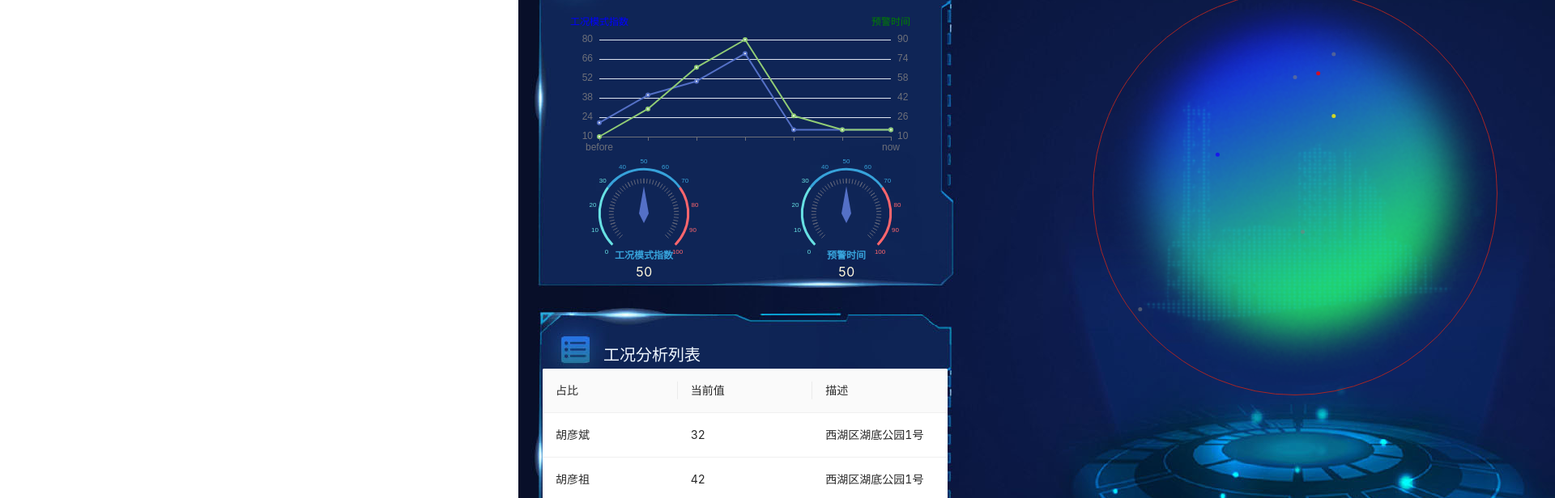
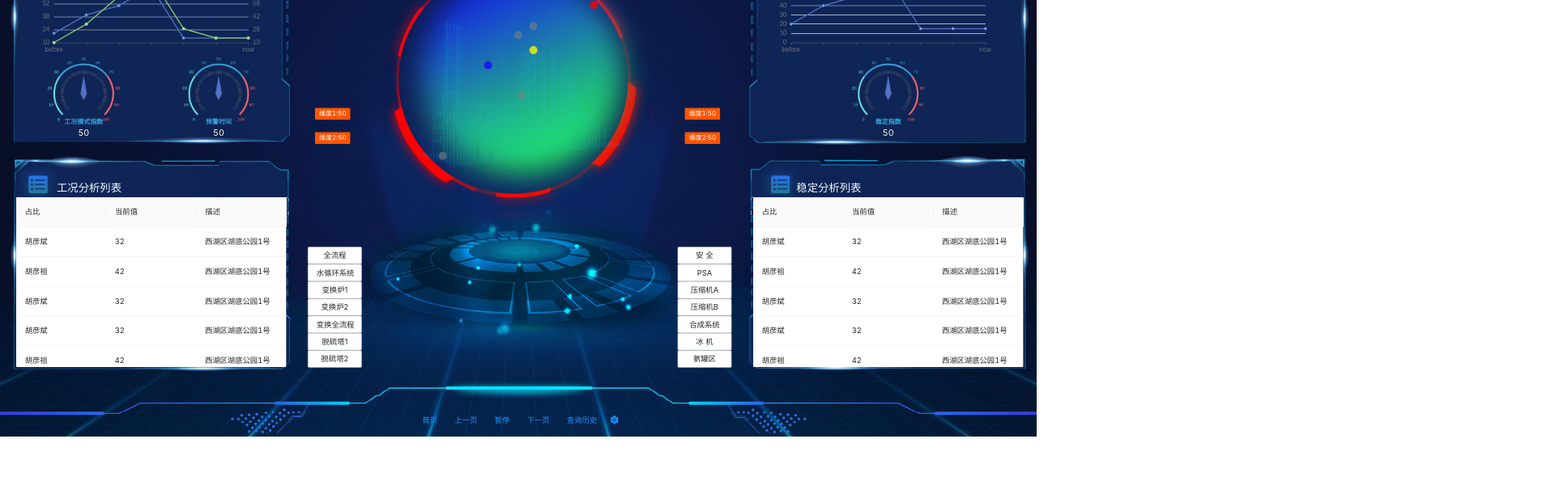
Before and after one commit to gengjie88/react, a React (Create React App) app: page / in a window 1280 px wide. Shown: the part 180-796 px from the top of the page at 81% size, 1920 px wide, since content can reach past the window. Built offline with nearby package versions, Linux system fonts and the light colour scheme.

Commit message:
v20220105

```diff
--- a/src/App.css
+++ b/src/App.css
@@ -2,20 +2,6 @@
 .screen-wrapper {
     height: 100vh;
     width: 100vw;
-    /* background-image: url(./assets/img/Index_Bg.jpg); */
-    /* background-color: aqua; */
-    /* width: 100vh;
-    height: 100vw; */
-    /* min-width: 1000px;
-    position: absolute;
-    top: 0;
-    left: 0;  */
-    /* z-index: -10;
-    background-image: url(./assets/img/Index_Bg.jpg);
-    background-repeat: no-repeat;
-    background-size: 100% 100%;
-    -webkit-background-size: cover;
-    -o-background-size: cover; */
 }
 
 .screen {
@@ -28,6 +14,7 @@
     background-repeat: no-repeat;
     background-size: 100% 100%;
     left: 50%;
+    overflow: hidden;
 }
 
 .RowTitle {
@@ -85,7 +72,7 @@
 
 .right {
     flex: 0 1 500px;
-    margin-right: 30px;
+    margin-right: 25px;
     height: 100%;
     /* background-color: green; */
 }
@@ -123,3 +110,40 @@
 .main_content {
     height: 100%;
 }
+
+.table_container {
+    width: 500px;
+}
+
+.main_data {
+    height: 30%;
+    text-align: center;
+    margin-top: 300px;
+}
+
+.button_group {
+    height: 70%;
+    text-align: center;
+}
+
+.btn_1 {
+    width: 100px;
+}
+
+.buttom {
+    text-align: center;
+}
+
+.scatter_container {
+    background-image: url(./assets/img/ring_red.png);
+    width: 500px;
+    height: 500px;
+}
+
+.scatter_container2 {
+    width: 500px;
+    height: 500px;
+    background-image: url(./assets/img//BHL1.png);
+    background-repeat: no-repeat;
+    background-size: 100% 100%;
+}
--- a/src/App.tsx
+++ b/src/App.tsx
@@ -1,4 +1,4 @@
-import { Button, Col, Layout, Row, Table } from 'antd';
+import { Button, Col, Layout, List, Row, Table, Tag } from 'antd';
 import { Content, Footer, Header } from 'antd/lib/layout/layout';
 import React, { PureComponent, useState } from 'react';
 // import logo from './logo.svg';
@@ -8,6 +8,9 @@ import LineChart from "./components/LineChart";
 import LineChart1 from "./components/LineChart1";
 import ScatterChart from "./components/ScatterChart";
 import GaugeChart from "./components/GaugeChart";
+import {
+  SettingFilled
+} from '@ant-design/icons';
 import axios from './tools/request';
 
 
@@ -88,9 +91,10 @@ interface AppState {
   title: string
   lineChartData: any
   formatter: any
-  dataSource:any
-  columns:any
-  scatterChartData:any
+  dataSource: any
+  columns: any
+  scatterChartData: any
+  data1:any
 }
 
 
@@ -99,6 +103,20 @@ export default class App extends React.Component<{}, AppState> {
   constructor(props: any) {
     super(props);
     this.state = {
+      data1 : [
+        {
+          title: 'Ant Design Title 1',
+        },
+        {
+          title: 'Ant Design Title 2',
+        },
+        {
+          title: 'Ant Design Title 3',
+        },
+        {
+          title: 'Ant Design Title 4',
+        },
+      ],
       data: 50,
       timerId: 0,
       name: '淮河化工 模式化监控',
@@ -113,9 +131,9 @@ export default class App extends React.Component<{}, AppState> {
         x1: [20, 40, 50, 70, 15, 15, 15],
         x2: [10, 30, 60, 80, 25, 15, 15],
       },
-      scatterChartData:{
-    data:[[10,20],[50,80],[52,40],[60,86],[30,60],[60,70],[56,81]],
-    size:5,
+      scatterChartData: {
+        data: [[0, 0], [50, 80], [52, 40], [60, 86], [30, 60], [60, 70], [100, 100]],
+        size: 15,
         color: [
           "rgba(128, 128, 128, 0.7)",
           "rgba(255, 0, 0, 1)",
@@ -124,7 +142,7 @@ export default class App extends React.Component<{}, AppState> {
         ] //散点图展示点的默认颜色
       },
 
-      dataSource:[
+      dataSource: [
         {
           key: '1',
           name: '胡彦斌',
@@ -160,7 +178,7 @@ export default class App extends React.Component<{}, AppState> {
           name: '胡彦斌',
           age: 32,
           address: '西湖区湖底公园1号',
-        },{
+        }, {
           key: '1',
           name: '胡彦斌',
           age: 32,
@@ -177,7 +195,7 @@ export default class App extends React.Component<{}, AppState> {
           name: '胡彦斌',
           age: 32,
           address: '西湖区湖底公园1号',
-        },{
+        }, {
           key: '1',
           name: '胡彦斌',
           age: 32,
@@ -197,7 +215,7 @@ export default class App extends React.Component<{}, AppState> {
         },
 
       ],
-      columns:[
+      columns: [
         {
           title: '占比',
           dataIndex: 'name',
@@ -218,24 +236,7 @@ export default class App extends React.Component<{}, AppState> {
     this.testclick = this.testclick.bind(this)
   }
   eChartsRef: any = React.createRef();
-  //state = {
-  //data:40
-  // lineChartData: {
-  //   //折线图模拟数据
-  //  x1:[20,40,50,70,15,15,15],
-  //  x2:[10,30,60,80,25,15,15],
-  // },
-  // scatterChartData:{
-  //   data:[[10,20],[50,80],[52,40],[60,86],[30,60],[60,70],[56,81]],
-  //   size:5,
-  //   color: [
-  //     "rgba(128, 128, 128, 0.7)",
-  //     "rgba(255, 0, 0, 1)",
-  //     "rgba(255, 242, 0, 1)",
-  //     "rgba(25, 5, 247, 1)"
-  //   ] //散点图展示点的默认颜色
-  // }
-  // };
+
 
 
   componentDidMount() {
@@ -250,10 +251,6 @@ export default class App extends React.Component<{}, AppState> {
     clearInterval(this.state.timerId);
   }
   testclick() {
-    // axios.post("/api/DbComm/GetData",["data\\tag5"]).then(res=>{
-    //   console.log(res)
-    //   this.setState({data:res.data[0]})
-    // })
   }
 
   render() {
@@ -284,17 +281,56 @@ export default class App extends React.Component<{}, AppState> {
               <div className='main'>
                 <Row className='main_content'>
                   <Col span={5} >
+                    <div className='main_data'>
+                      <div><Tag color="#f50">维度1:{this.state.data}</Tag></div><br />
+                      <div><Tag color="#f50">维度2:{this.state.data}</Tag></div>
+
+
+
+                    </div>
+                    <div className='button_group'>
+                    <div ><Button className='btn_1'  >全流程</Button></div>
+                    <div ><Button className='btn_1'>水循环系统</Button></div>
+                    <div ><Button className='btn_1'>变换炉1</Button></div>
+                    <div ><Button className='btn_1'>变换炉2</Button></div>
+                    <div ><Button className='btn_1'>变换全流程</Button></div>
+                    <div ><Button className='btn_1'>脱硫塔1</Button></div>
+                    <div ><Button className='btn_1'>脱硫塔2</Button></div>
+                    </div>
+
+
 
                   </Col>
                   <Col span={14} >
+                    <div className='scatter_container'>
+                      <div className='scatter_container2'>
                       <ScatterChart
                       size={this.state.scatterChartData.size}
                       data={this.state.scatterChartData.data}
                       color={this.state.scatterChartData.color}
                     />
+                      </div>
+
+                    </div>
+
                   </Col>
                   <Col span={5} >
+                  <div className='main_data'>
+                      <div><Tag color="#f50">维度1:{this.state.data}</Tag></div><br />
+                      <div><Tag color="#f50">维度2:{this.state.data}</Tag></div>
 
+
+
+                    </div>
+                    <div className='button_group'>
+                    <div ><Button className='btn_1'  >安全</Button></div>
+                    <div ><Button className='btn_1'>PSA</Button></div>
+                    <div ><Button className='btn_1'>压缩机A</Button></div>
+                    <div ><Button className='btn_1'>压缩机B</Button></div>
+                    <div ><Button className='btn_1'>合成系统</Button></div>
+                    <div ><Button className='btn_1'>冰机</Button></div>
+                    <div ><Button className='btn_1'>氨罐区</Button></div>
+                    </div>
                   </Col>
                 </Row>
               </div>
@@ -323,16 +359,18 @@ export default class App extends React.Component<{}, AppState> {
                     </Col>
                   </Row>
                 </div>
-                <div  className='table'>
+                <div className='table'>
                   <span className='buttom_title'>工况分析列表</span>
-
+                  <div className='table_container'>
                   <Table
                     dataSource={this.state.dataSource}
                     columns={this.state.columns}
                     pagination={false}
-                  scroll={{ y: 280 }}
+                    scroll={{ y: 260 }}
 
                   />
+                  </div>
+
 
 
                 </div>
@@ -358,23 +396,31 @@ export default class App extends React.Component<{}, AppState> {
 
                   </Row>
                 </div>
-                <div  className='table'>
+                <div className='table'>
                   <span className='buttom_title_other'>稳定分析列表</span>
-
+                    <div className='table_container'>
                     <Table
                     dataSource={this.state.dataSource}
                     columns={this.state.columns}
                     pagination={false}
-                  scroll={{ y: 280 }}
+                    scroll={{ y: 260 }}
+
 
                   />
+                    </div>
+
 
 
                 </div>
               </div>
             </div>
             <div className='buttom'>
-
+              <Button ghost type="link">首页</Button>
+              <Button ghost type="link">上一页</Button>
+              <Button ghost type="link">暂停</Button>
+              <Button ghost type="link">下一页</Button>
+              <Button ghost type="link">查询历史</Button>
+              <Button ghost icon={<SettingFilled /> }  type="link"/>
             </div>
           </div>
 
--- a/src/assets/style/components.css
+++ b/src/assets/style/components.css
@@ -5,13 +5,12 @@
 }
 
 .scatterChart {
-    width: 500px;
-    height: 500px;
-    border-radius: 250px;
-    border: 1px #a72525 solid;
-    background-image: url(../img/BHL1.png);
-    background-repeat: no-repeat;
-    background-size: 100% 100%;
+    width: 300px;
+    height: 300px;
+    position: absolute;
+    left: 100px;
+    top: 100px;
+    /* border-radius: 250px; */
 }
 
 .gaugeChart {
--- a/src/index.tsx
+++ b/src/index.tsx
@@ -28,6 +28,12 @@ window.onresize = ()=>{
   setScale()
 }
 
+
+
+window.onload=()=>{
+  setScale()
+}
+
 // If you want to start measuring performance in your app, pass a function
 // to log results (for example: reportWebVitals(console.log))
 // or send to an analytics endpoint. Learn more: https://bit.ly/CRA-vitals
```
Lines whose indentation alone changed are shown as unchanged.
